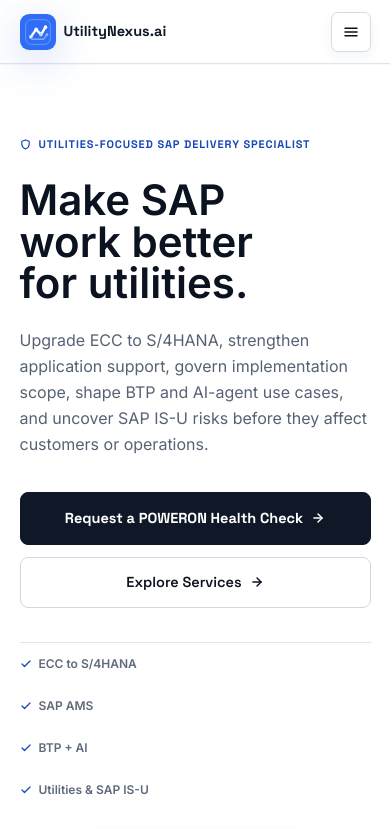
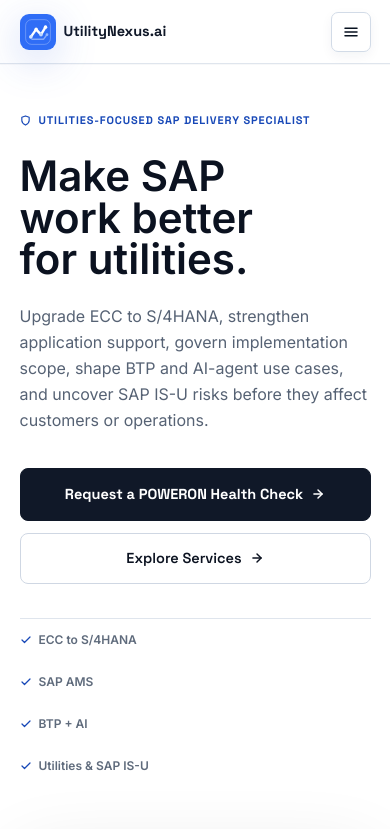
Before and after one commit to koushikreddyvayalpati/Sapsolutionswebsite, a Next.js app: page / in a window 390 px wide. Shown: the top 829 px of the page. Built offline with nearby package versions, Linux system fonts and the light colour scheme.

Commit message:
Tighten home hero top spacing

```diff
--- a/src/app/home.css
+++ b/src/app/home.css
@@ -34,7 +34,7 @@
   width: 100%;
   max-width: none;
   min-height: 660px;
-  padding: 104px clamp(56px, 6vw, 112px) 86px;
+  padding: 48px clamp(56px, 6vw, 112px) 86px;
   display: grid;
   grid-template-columns: minmax(0, 0.9fr) minmax(560px, 0.94fr);
   gap: clamp(48px, 6vw, 92px);
@@ -980,7 +980,7 @@
 
   .home-page .hero-inner {
     min-height: auto;
-    padding-top: 84px;
+    padding-top: 56px;
     padding-bottom: 72px;
     grid-template-columns: 1fr;
   }
@@ -1049,7 +1049,7 @@
 
 @media (max-width: 680px) {
   .home-page .hero-inner {
-    padding-top: 64px;
+    padding-top: 40px;
     padding-bottom: 58px;
   }
 
```
